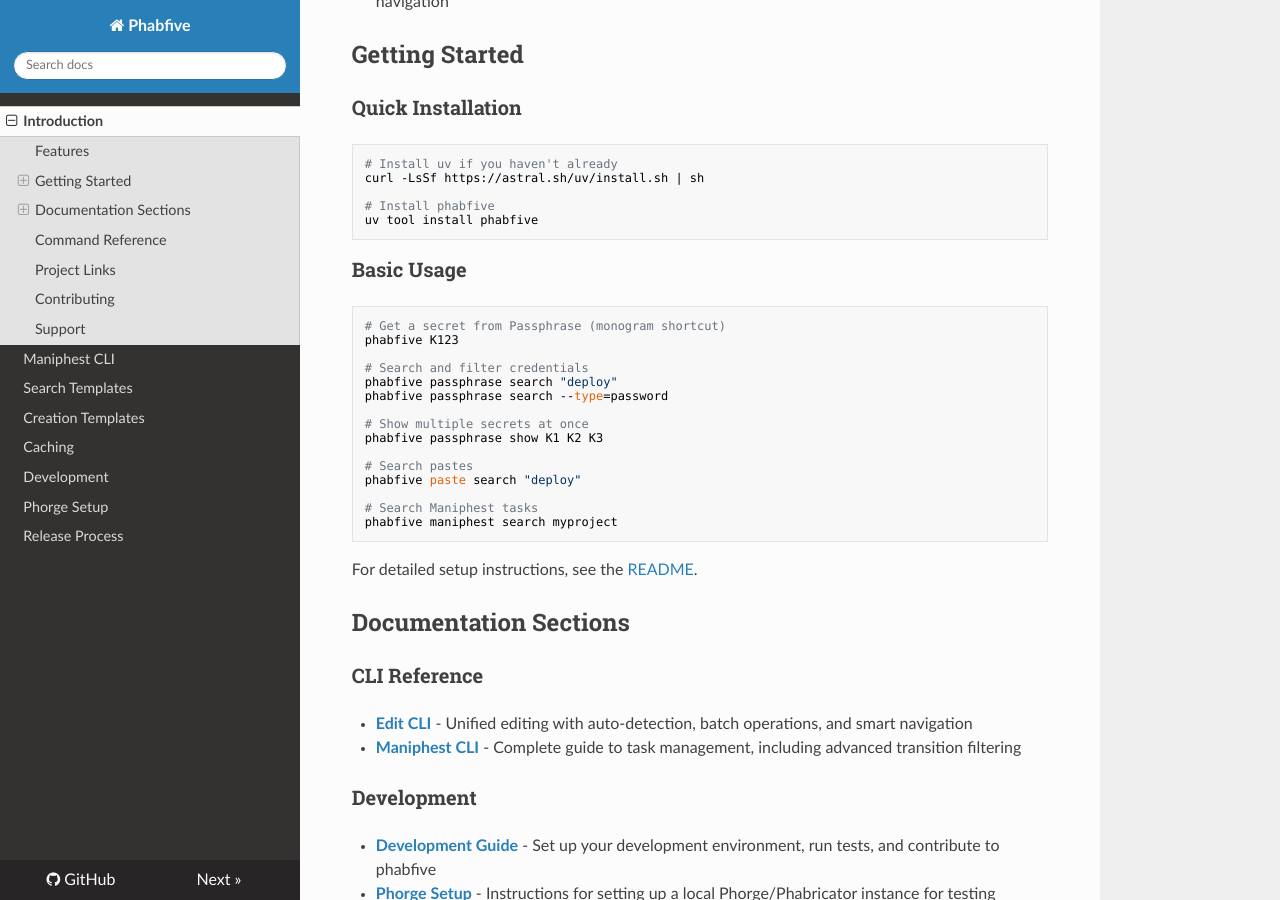
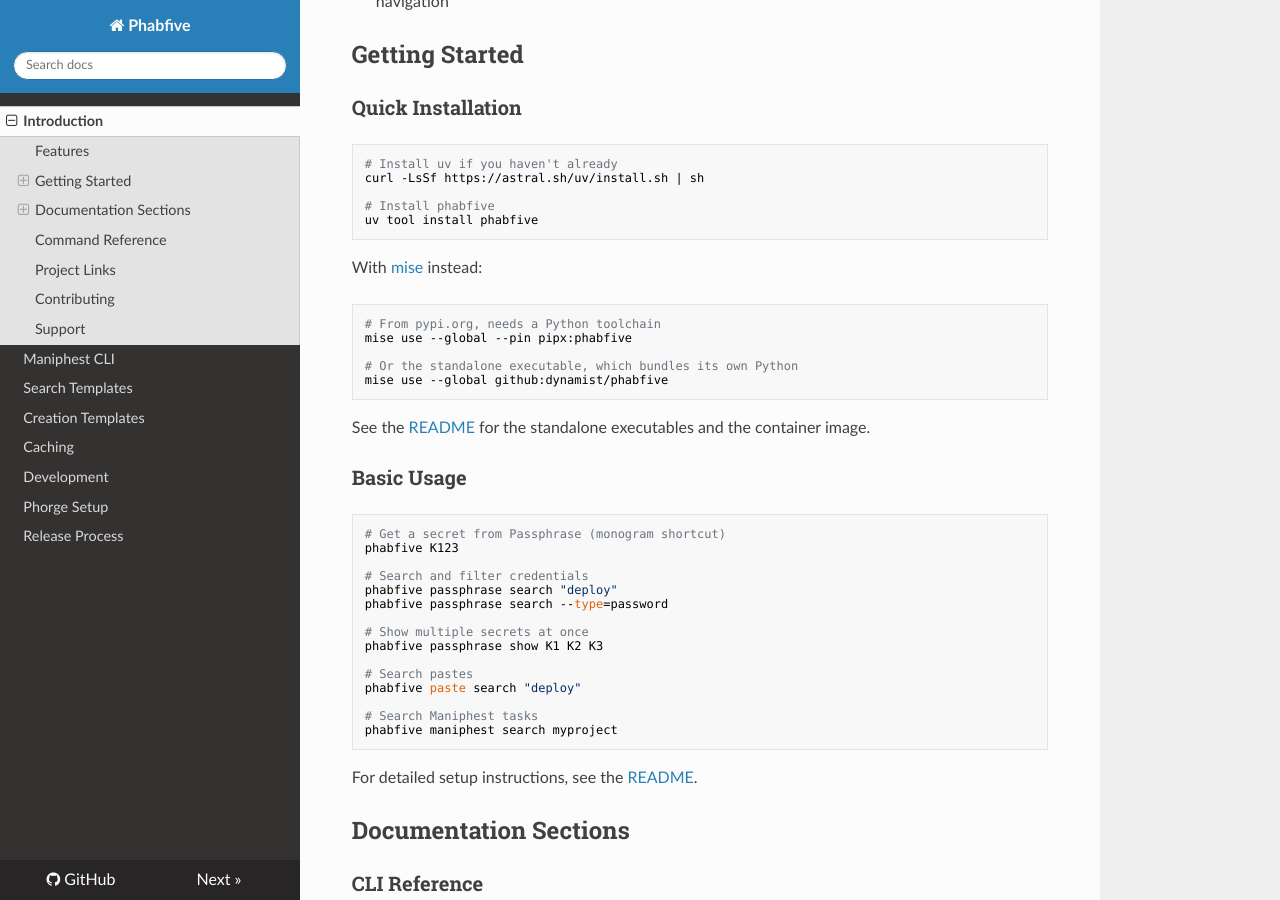
Before and after one commit to dynamist/phabfive, an MkDocs documentation site: the page built from docs/index.md, in a window 1280 px wide and 900 px high, scrolled down 514 px. Built offline with MkDocs 1.6.1, drawn with Linux system fonts in a browser that asks for light colours; nearby versions of some CDN libraries.

Commit message:
docs: document the mise github backend for the standalone executable
The README already offered mise, but only through `pipx:phabfive`, which
resolves the wheel from pypi.org and so needs a Python toolchain. That put
mise next to `uv tool install` and left the backend that needs nothing
installed undocumented.

Add `github:dynamist/phabfive` alongside it in the README and in the docs
Quick Installation, and say which is which, since two mise commands with
different requirements otherwise read as redundant.

This also makes the standalone section's advice wrong: it said to prefer uv
or mise where a Python toolchain is available and keep the executable for
machines without one, but with the github backend documented mise sits on
both sides of that split. Reword it to name the backends.

Verified against the current releases, no release workflow change needed:

    $ mise x github:dynamist/phabfive -- phabfive --version
    mise ✓ github:dynamist/phabfive@0.9.0  phabfive-linux-amd64
    0.9.0

Refs #342

Co-Authored-By: Claude Opus 5 (1M context) <noreply@anthropic.com>

````diff
--- a/docs/index.md
+++ b/docs/index.md
@@ -24,6 +24,19 @@ curl -LsSf https://astral.sh/uv/install.sh | sh
 # Install phabfive
 uv tool install phabfive
 ```
+
+With [mise](https://mise.jdx.dev/) instead:
+
+```bash
+# From pypi.org, needs a Python toolchain
+mise use --global --pin pipx:phabfive
+
+# Or the standalone executable, which bundles its own Python
+mise use --global github:dynamist/phabfive
+```
+
+See the [README](https://github.com/dynamist/phabfive#installation) for the standalone executables
+and the container image.
 
 ### Basic Usage
 
````
Also changed, not shown: README.md (+13 -3 lines).
